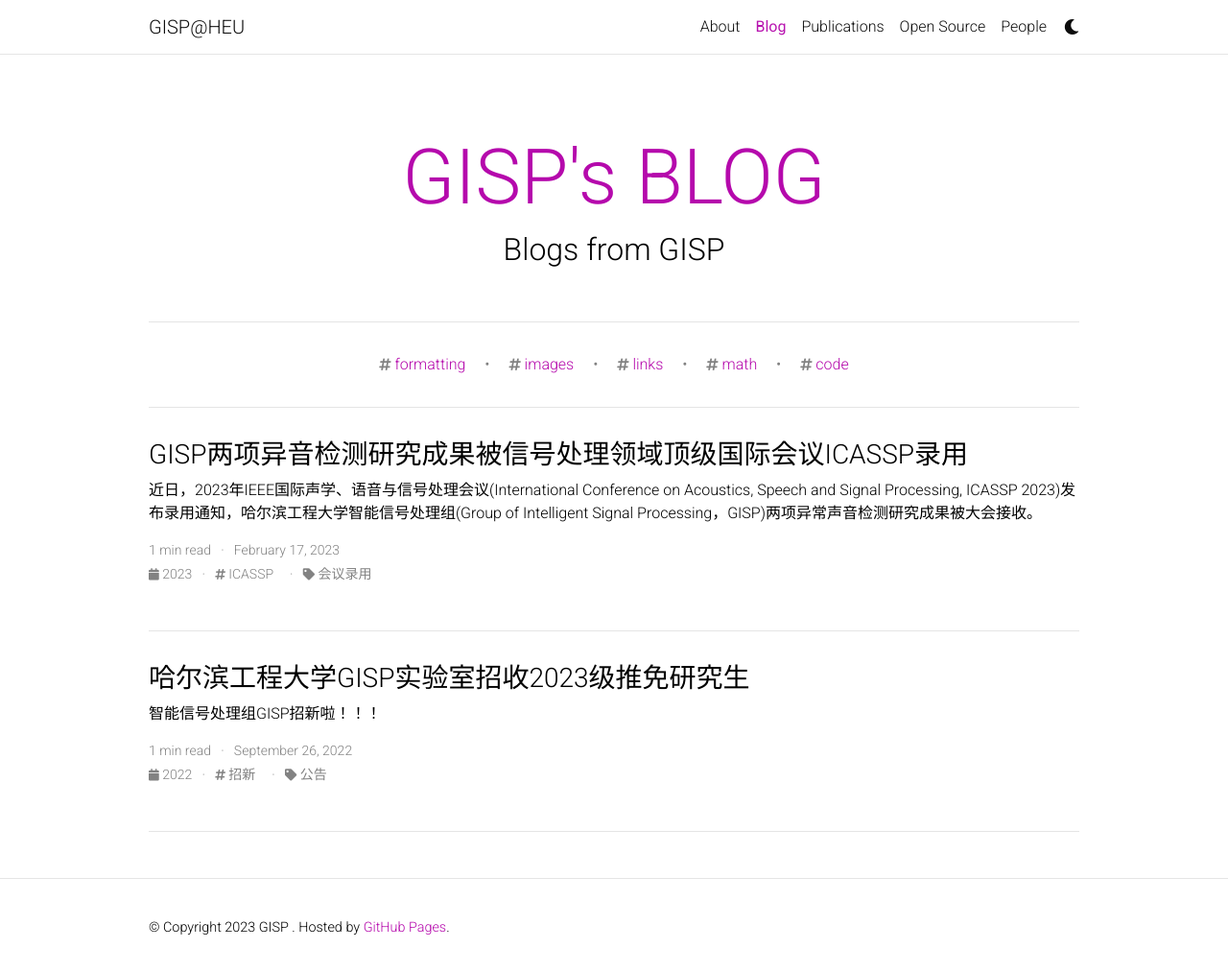
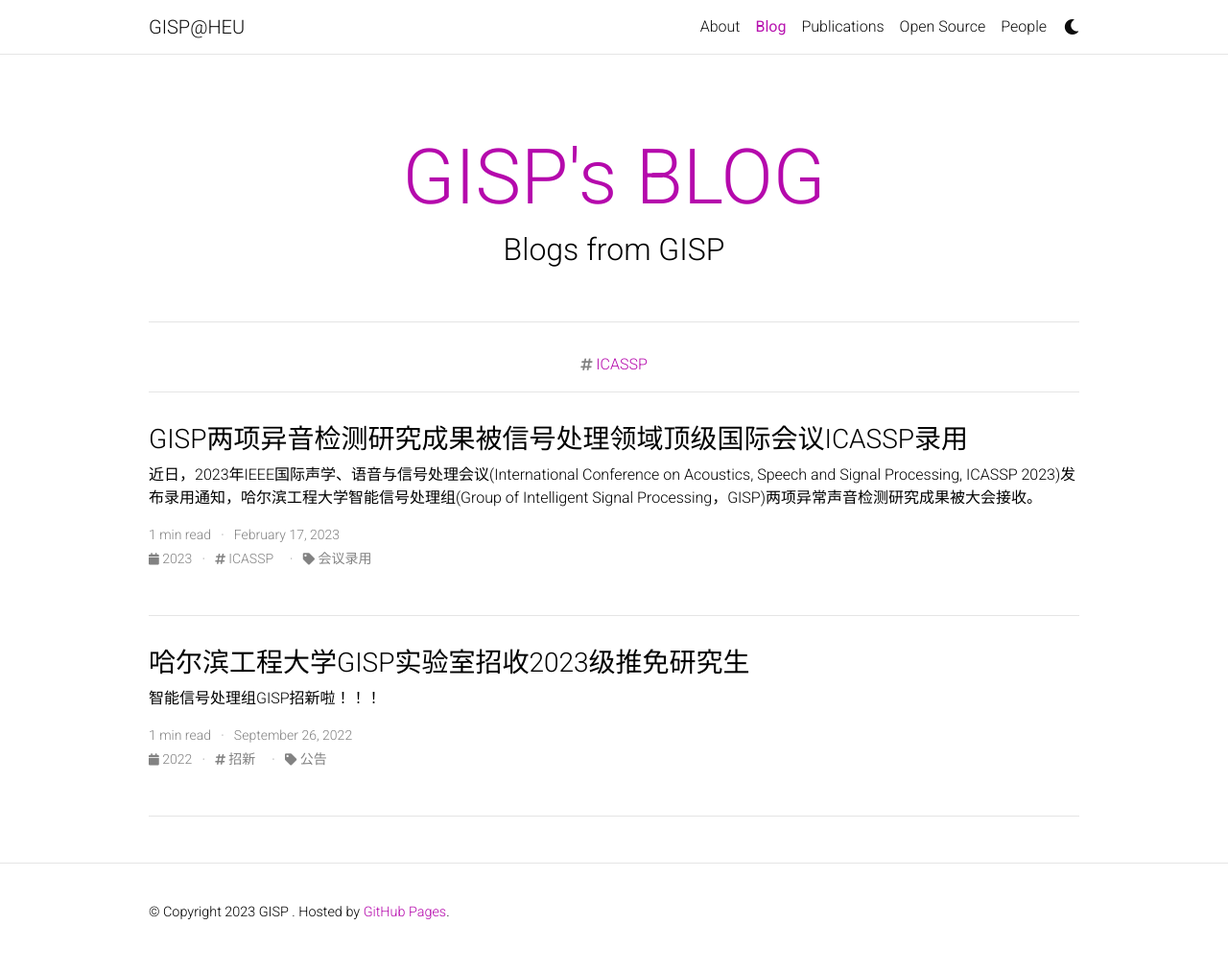
Before and after one commit to GISP-HEU/GISP-HEU.github.io, a Jekyll site: the page built from blog/index.html, in a window 1280 px wide and 1017 px high. Shown: the top 1013 px of the window at 96% size. Built offline with Jekyll 4.4.1, drawn with Linux system fonts in a browser that asks for light colours; the list of posts is cut into pages by our own code; comment, search, counter and statistics services are not loaded; a style sheet for code colours, icons or effects is not loaded.

Commit message:
Update _config.yml
demo-v0.2

```diff
--- a/_config.yml
+++ b/_config.yml
@@ -249,7 +249,7 @@ jekyll-archives:
     tag: '/blog/tag/:name/'
     category: '/blog/category/:name/'
 
-display_tags: ['formatting', 'images', 'links', 'math', 'code'] # this tags will be dispalyed on the front page of your blog
+display_tags: ['ICASSP'] # this tags will be dispalyed on the front page of your blog
 
 # -----------------------------------------------------------------------------
 # Jekyll Scholar
```
